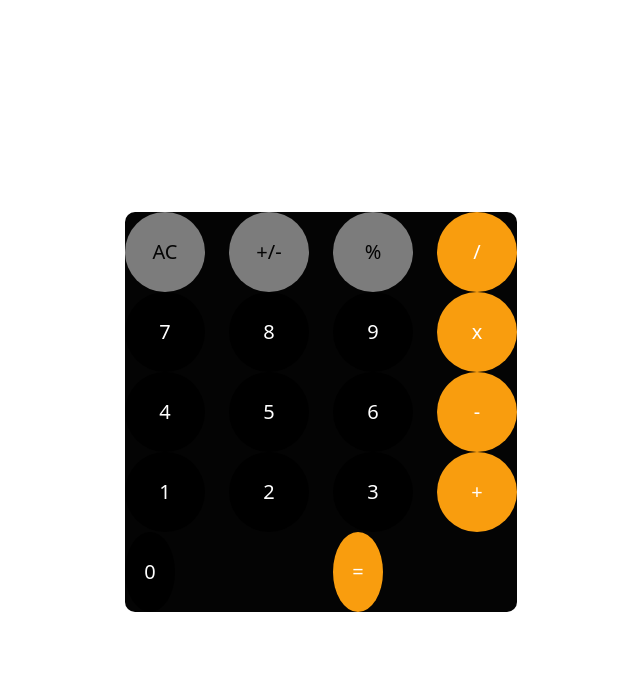
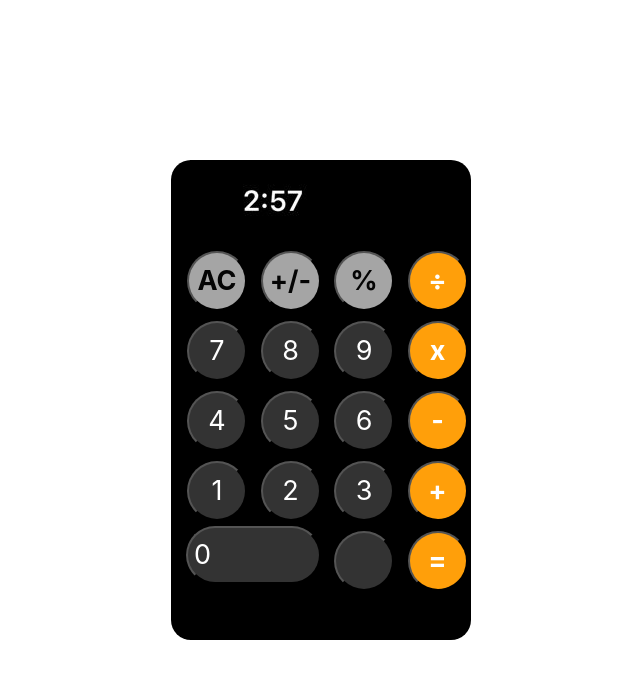
Before and after one commit to Jhonatanls/Calculadora, a plain HTML site: page index.html in a window 1280 px wide. Shown: the whole page, without its empty margins (319-959 px from the left). Drawn offline with nearby package versions, Linux system fonts and the light colour scheme; a web font is replaced by a local one.

Commit message:
Mejoras en la calidad visual e implementación de solución funcional

```diff
--- a/assets/css/styles.css
+++ b/assets/css/styles.css
@@ -5,35 +5,78 @@ html, body {
     align-items: center;
 }
 
+@font-face {
+    font-family: "SF Pro Text";
+    font-style: normal;
+    font-weight: 300;
+    src: url("https://raw.githubusercontent.com/blaisck/sfwin/master/SFPro/TrueType/SFProText-Light.ttf");
+}
+
+#numeros-pantalla{
+    font-family: "SF Pro Text";
+    font-size: 60px;
+    color: white;
+    text-align: end;
+    padding-right: 15px;
+}
+
+.content{
+    background-color: #000000;
+    background-image: url("/assets/img/Teclado-calculadora.jpg");
+    border-radius: 20px;
+    display: flex;
+    flex-direction: column;
+    align-items: center;
+    justify-content: center;
+    height: 480px;
+}
+
+.screen-numbers{
+    width: 100%;
+    height: 40px;
+    box-sizing: border-box;
+    white-space: nowrap;
+}
+
+
 .buttons {
-    background-color: #040404;
+    position: relative;
     border-radius: 10px;
+    align-items: center;
+    height: 360px;
+    width: 300px;
+    padding: 10px 15px;
+}
+
+.boton{
+    font-family: "SF Pro Text";
+    font-size: 27px;
+    height: 60px;
+    width: 60px;
+    margin: 5px 1px;
+    border-radius: 100%;
+}
+
+.boton-cero{
+    font-family: "SF Pro Text";
+    font-size: 27px;
+    height: 58px;
+    width: 135px;
+    border-radius: 50px;
+    text-align: left;
 }
 
 .bg-gray{
-    background-color: #7c7c7c;
+    background-color: #a5a5a5;
     color: #040404;
-    border-radius: 50%;
 }
 
 .bg-orange{
-    background-color: #f99d0e;
+    background-color: #ff9f0a;
     color: white;
-    border-radius: 50%;
 }
 
-.bg-black{
-    background-color: #3c3c3c;
+.bg-blacky{
+    background-color: #333333;
     color: white;
-    border-radius: 50%;
 }
-
-button {
-    height: 80px;
-    width: 80px;
-}
-
-.row .col-6 .btn {
-    height: 80px;
-    width: 50px;
-}
--- a/assets/js/app.js
+++ b/assets/js/app.js
@@ -0,0 +1,21 @@
+let currentInput = "";
+const divPantalla = document.querySelector('#numeros-pantalla');
+
+const inputValue = (value) => {
+    currentInput += value;
+    divPantalla.innerText = currentInput;
+}
+
+const limpiarPantalla = () => {
+    currentInput = "";
+    divPantalla.innerText = '0';
+}
+
+const calcular = () => {
+    try {
+        currentInput = eval(currentInput);
+        divPantalla.innerText = currentInput;
+    } catch (error) {
+        divPantalla.innerText = "Error";
+    }
+}
--- a/index.html
+++ b/index.html
@@ -10,73 +10,76 @@
 <body>
     <div class="content py-5">
         <div class="screen-numbers">
-
+            <h1 id="numeros-pantalla"></h1>
         </div>
         <div class="buttons mt-4">
             <div class="row">
                 <div class="col-3">
-                    <button class="btn bg-gray btn-lg rounded-circle" id="button-borrartodo">AC</button>
+                    <button class="boton bg-gray" onclick="limpiarPantalla()"><b>AC</b></button>
                 </div>
                 <div class="col-3">
-                    <button class="btn bg-gray btn-lg rounded-circle" id="button-masmenos">+/-</button>
+                    <button class="boton bg-gray" id="button-masmenos"><b>+/-</b></button>
                 </div>
 
                 <div class="col-3">
-                    <button class="btn bg-gray btn-lg rounded-circle" id="button-porcentaje">%</button>
+                    <button class="boton bg-gray " id="button-porcentaje"><b>%</b></button>
                 </div>
 
                 <div class="col-3">
-                    <button class="btn bg-orange btn-lg rounded-circle" id="button-division">/</button>
+                    <button class="boton bg-orange" onclick="inputValue('/')" id="button-division"><b>÷</b></button>
                 </div>
             </div>
             <div class="row">
                 <div class="col-3">
-                    <button class="btn bg-black btn-lg rounded-circle" id="button-siete">7</button>
+                    <button class="boton bg-blacky" onclick="inputValue('7')">7</button>
                 </div>
                 <div class="col-3">
-                    <button class="btn bg-black btn-lg rounded-circle" id="button-ocho">8</button>
+                    <button class="boton bg-blacky" onclick="inputValue('8')">8</button>
                 </div>
                 <div class="col-3">
-                    <button class="btn bg-black btn-lg rounded-circle" id="button-nueve">9</button>
+                    <button class="boton bg-blacky" onclick="inputValue('9')">9</button>
                 </div>
                 <div class="col-3">
-                    <button class="btn bg-orange btn-lg rounded-circle" id="button-multplicacion">x</button>
+                    <button class="boton bg-orange" onclick="inputValue('*')"><b>x</b></button>
                 </div>
             </div>
             <div class="row">
                 <div class="col-3">
-                    <button class="btn bg-black btn-lg rounded-circle" id="button-cuatro">4</button>
+                    <button class="boton bg-blacky" onclick="inputValue('4')">4</button>
                 </div>
                 <div class="col-3">
-                    <button class="btn bg-black btn-lg rounded-circle" id="button-cinco">5</button>
+                    <button class="boton bg-blacky" onclick="inputValue('5')">5</button>
                 </div>
                 <div class="col-3">
-                    <button class="btn bg-black btn-lg rounded-circle" id="button-seid">6</button>
+                    <button class="boton bg-blacky" onclick="inputValue('6')">6</button>
                 </div>
                 <div class="col-3">
-                    <button class="btn bg-orange btn-lg rounded-circle" id="button-resta">-</button>
+                    <button class="boton bg-orange" onclick="inputValue('-')"><b>-</b></button>
                 </div>
             </div>
             <div class="row">
                 <div class="col-3">
-                    <button class="btn bg-black btn-lg rounded-circle" id="button-uni">1</button>
+                    <button class="boton bg-blacky" onclick="inputValue('1')">1</button>
                 </div>
                 <div class="col-3">
-                    <button class="btn bg-black btn-lg rounded-circle" id="button-dos">2</button>
+                    <button class="boton bg-blacky" onclick="inputValue('2')">2</button>
                 </div>
                 <div class="col-3">
-                    <button class="btn bg-black btn-lg rounded-circle" id="button-tres">3</button>
+                    <button class="boton bg-blacky" onclick="inputValue('3')">3</button>
                 </div>
                 <div class="col-3">
-                    <button class="btn bg-orange btn-lg rounded-circle" id="button-suma">+</button>
+                    <button class="boton bg-orange" onclick="inputValue('+')"><b>+</b></button>
                 </div>
             </div>
             <div class="row">
                 <div class="col-6">
-                    <button class="btn bg-black btn-lg rounded-circle" id="button-cero">0</button>
+                    <button class="boton-cero btn-lg bg-blacky" onclick="inputValue('0')">0</button>
                 </div>
-                <div class="col-6">
-                    <button class="btn bg-orange btn-lg rounded-circle" id="button-igual">=</button>
+                <div class="col-3">
+                    <button class="boton bg-blacky" onclick="inputValue(',')",</button>
+                </div>
+                <div class="col-3">
+                    <button class="boton bg-orange" onclick="calcular()"><b>=</b></button>
                 </div>
             </div>
         </div>
@@ -85,7 +88,7 @@
     <script src="https://code.jquery.com/jquery-3.5.1.slim.min.js"></script>
     <script src="https://cdn.jsdelivr.net/npm/@popperjs/core@2.5.3/dist/umd/popper.min.js"></script>
     <script src="https://stackpath.bootstrapcdn.com/bootstrap/4.5.2/js/bootstrap.min.js"></script>
-
+    <script src="./assets/js/app.js"></script>
 
 </body>
 </html>
```
